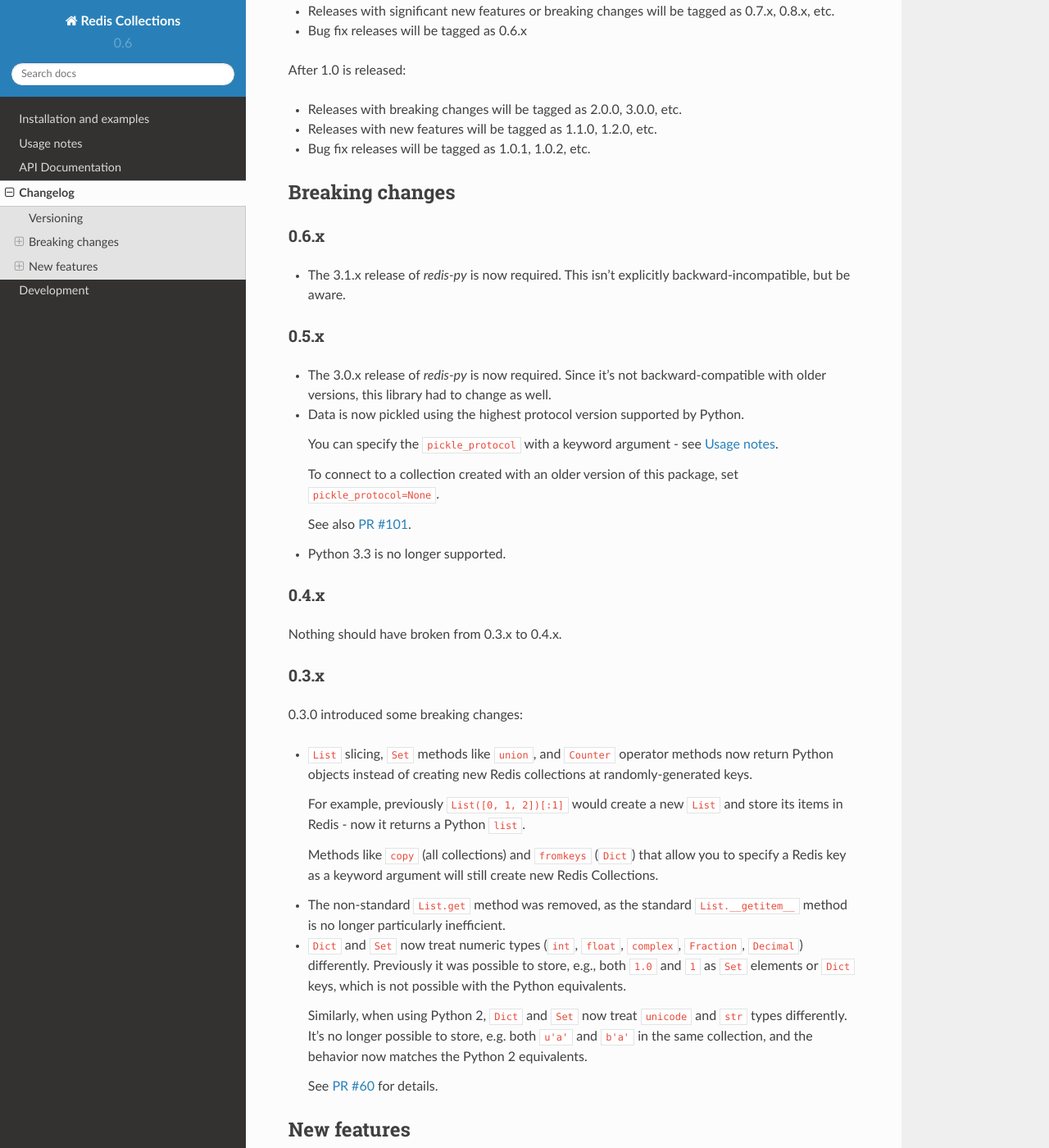
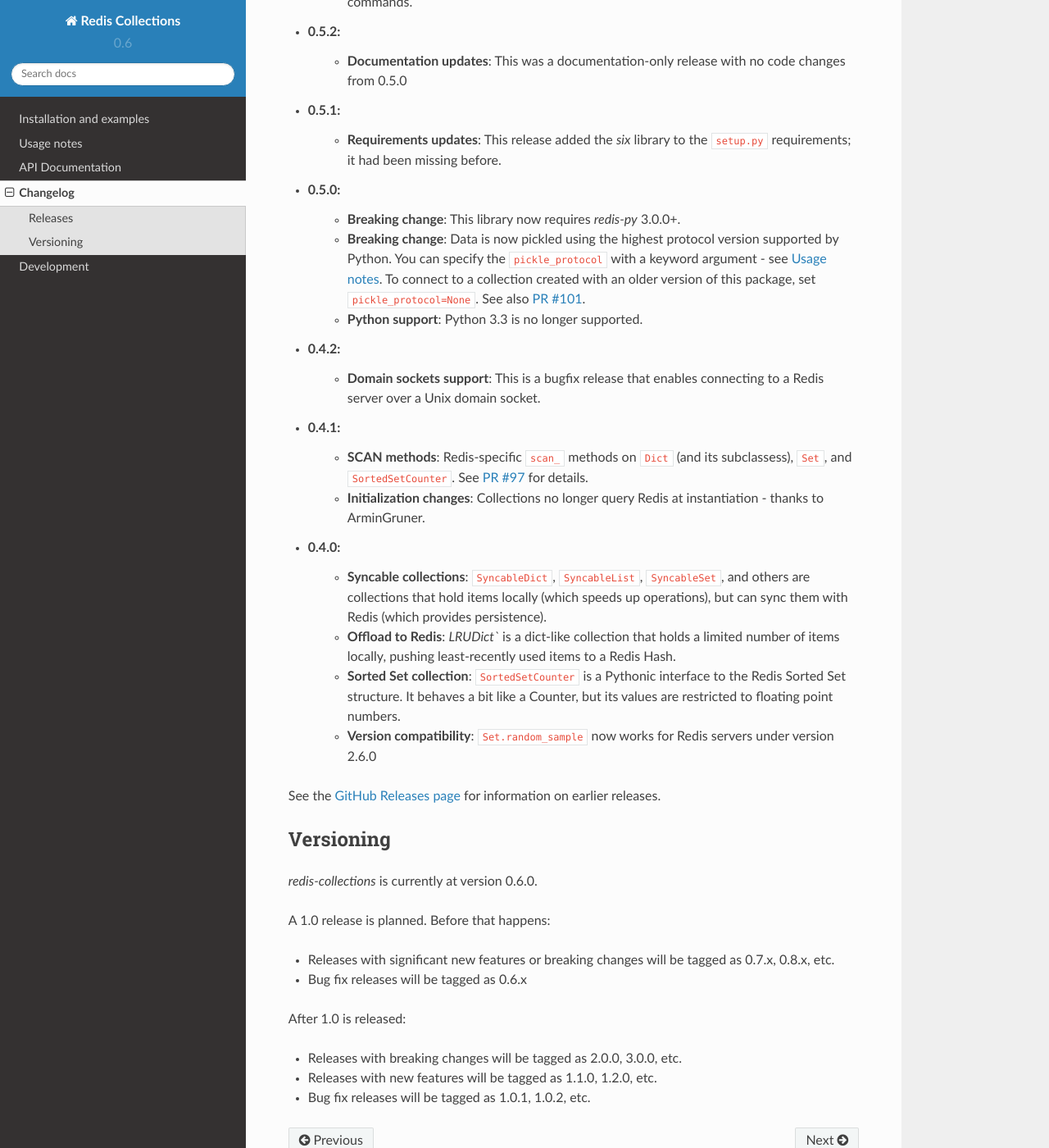
Before and after one commit to redis-collections/redis-collections, a Sphinx documentation site: the page built from docs/changelog.rst, in a window 1280 px wide and 1400 px high, scrolled down 310 px. Shown: the whole window at 82% size. Built offline with Sphinx 7.4.7 and the Read the Docs theme 2.0.0, drawn with Linux system fonts in a browser that asks for light colours; some of the changed text lies outside the part shown.

```diff
--- a/docs/changelog.rst
+++ b/docs/changelog.rst
@@ -2,6 +2,42 @@
 
 Changelog
 =========
+
+Releases
+--------
+
+- 0.6.0:
+    - **Breaking change**: This library now requires `redis-py` 3.1.0+.
+    - **New collection**: Added the ``GeoDB`` collection, a high-level interface for Redis's GEO commands.
+- 0.5.2:
+    - **Documentation updates**: This was a documentation-only release with no code changes from 0.5.0
+- 0.5.1:
+    - **Requirements updates**: This release added the `six` library to the ``setup.py`` requirements; it had been missing before.
+- 0.5.0:
+    - **Breaking change**: This library now requires `redis-py` 3.0.0+.
+    - **Breaking change**: Data is now pickled using the highest protocol version supported by Python.
+      You can specify the ``pickle_protocol`` with a keyword argument - see :ref:`usage-notes`.
+      To connect to a collection created with an older version of this package, set ``pickle_protocol=None``. See also `PR #101 <https://github.com/honzajavorek/redis-collections/pull/101>`_.
+    - **Python support**: Python 3.3 is no longer supported.
+- 0.4.2:
+    - **Domain sockets support**: This is a bugfix release that enables connecting to a Redis server over a Unix domain socket.
+- 0.4.1:
+    - **SCAN methods**: Redis-specific ``scan_`` methods on ``Dict`` (and its subclassess), ``Set``,
+      and ``SortedSetCounter``. See `PR #97 <https://github.com/honzajavorek/redis-collections/pull/97>`_ for
+      details.
+    - **Initialization changes**: Collections no longer query Redis at instantiation - thanks to ArminGruner.
+- 0.4.0:
+    - **Syncable collections**: ``SyncableDict``, ``SyncableList``, ``SyncableSet``, and others are
+      collections that hold items locally (which speeds up operations),
+      but can sync them with Redis (which provides persistence).
+    - **Offload to Redis**: `LRUDict`` is a dict-like collection that holds a limited number of items
+      locally, pushing least-recently used items to a Redis Hash.
+    - **Sorted Set collection**: ``SortedSetCounter`` is a Pythonic interface to the Redis Sorted Set
+      structure. It behaves a bit like a Counter, but its values are restricted to
+      floating point numbers.
+    - **Version compatibility**: ``Set.random_sample`` now works for Redis servers under version 2.6.0
+
+See the `GitHub Releases page <https://github.com/honzajavorek/redis-collections/releases>`_ for information on earlier releases.
 
 Versioning
 ----------
@@ -19,138 +55,3 @@ After 1.0 is released:
 - Releases with breaking changes will be tagged as 2.0.0, 3.0.0, etc.
 - Releases with new features will be tagged as 1.1.0, 1.2.0, etc.
 - Bug fix releases will be tagged as 1.0.1, 1.0.2, etc.
-
-Breaking changes
-----------------
-
-0.6.x
-^^^^^
-
-- The 3.1.x release of `redis-py` is now required. This isn't explicitly
-  backward-incompatible, but be aware.
-
-0.5.x
-^^^^^
-
-- The 3.0.x release of `redis-py` is now required. Since it's not
-  backward-compatible with older versions, this library had to change as well.
-
-- Data is now pickled using the highest protocol version supported by Python.
-
-  You can specify the ``pickle_protocol`` with a keyword argument - see
-  :ref:`usage-notes`.
-
-  To connect to a collection created with an older version of this package,
-  set ``pickle_protocol=None``.
-
-  See also `PR #101 <https://github.com/honzajavorek/redis-collections/pull/101>`_.
-
-- Python 3.3 is no longer supported.
-
-0.4.x
-^^^^^
-
-Nothing should have broken from 0.3.x to 0.4.x.
-
-0.3.x
-^^^^^
-
-0.3.0 introduced some breaking changes:
-
-- ``List`` slicing, ``Set`` methods like ``union``, and ``Counter`` operator
-  methods now return Python objects instead of creating new Redis collections
-  at randomly-generated keys.
-
-  For example, previously ``List([0, 1, 2])[:1]`` would create a new ``List``
-  and store its items in Redis - now it returns a Python ``list``.
-
-  Methods like ``copy`` (all collections) and ``fromkeys`` (``Dict``) that
-  allow you to specify a Redis key as a keyword argument will still create new
-  Redis Collections.
-
-- The non-standard ``List.get`` method was removed, as the standard
-  ``List.__getitem__`` method is no longer particularly inefficient.
-
-- ``Dict`` and ``Set`` now treat numeric types (``int``, ``float``,
-  ``complex``, ``Fraction``, ``Decimal``) differently.
-  Previously it was possible to store, e.g., both ``1.0`` and ``1`` as ``Set``
-  elements or ``Dict`` keys, which is not possible with the Python equivalents.
-
-  Similarly, when using Python 2, ``Dict`` and ``Set`` now treat ``unicode``
-  and ``str`` types differently.
-  It's no longer possible to store, e.g. both ``u'a'`` and ``b'a'`` in the same
-  collection, and the behavior now matches the Python 2 equivalents.
-
-  See `PR #60
-  <https://github.com/honzajavorek/redis-collections/pull/61#issue-171307493>`_
-  for details.
-
-New features
-------------
-
-0.6.x
-^^^^^
-
-0.6.0 includes:
-
-- Added the ``GeoDB`` collection, a high-level interface for Redis's GEO commands.
-
-0.4.x
-^^^^^
-
-0.4.2 includes:
-
-- Fixed support for using a Redis server listening on a Unix domain socket
-  instead of a network socket.
-
-0.4.1 includes:
-
-- Redis-specific ``scan_`` methods on ``Dict`` (and its subclassess), ``Set``,
-  and ``SortedSetCounter``. See
-  `PR #97 <https://github.com/honzajavorek/redis-collections/pull/97>`_ for
-  details.
-
-- Collections no longer query Redis at instantiation - thanks @ArminGruner.
-
-
-0.4.0 introduced several new collections:
-
-- ``LRUDict`` is a dict-like collection that holds a limited number of items
-  locally, pushing least-recently used items to a Redis Hash.
-
-- ``SyncableDict``, ``SyncableList``, ``SyncableSet``, and others are
-  collections that hold items locally (which speeds up operations),
-  but can sync them with Redis (which provides persistence).
-
-- ``SortedSetCounter`` is a Pythonic interface to the Redis Sorted Set
-  structure.
-  It behaves a bit like a Counter, but its values are restricted to
-  floating point numbers.
-
-See the API Documentation for more details.
-
-Also:
-
-- The non-standard ``Set.random_sample`` method now works for Redis servers
-  running Redis < 2.6.0.
-  See `PR #80 <https://github.com/honzajavorek/redis-collections/pull/80>`_ for
-  details.
-
-
-0.3.x
-^^^^^
-
-- `Slicing and indexing for List
-  <https://github.com/honzajavorek/redis-collections/issues/55>`_ should now be
-  complete - no methods raise ``NotImplementedError``.
-
-- `Cross-process Dict access
-  <https://github.com/honzajavorek/redis-collections/issues/58>`_ should now
-  work for Python 3.3 and later again.
-
-- `Deque <https://github.com/honzajavorek/redis-collections/issues/6>`_ was
-  added.
-
-See the `0.3.0 milestone in GitHub
-<https://github.com/honzajavorek/redis-collections/milestone/1>`_ for more
-details.
```
Also changed, not shown: 2 other files.
